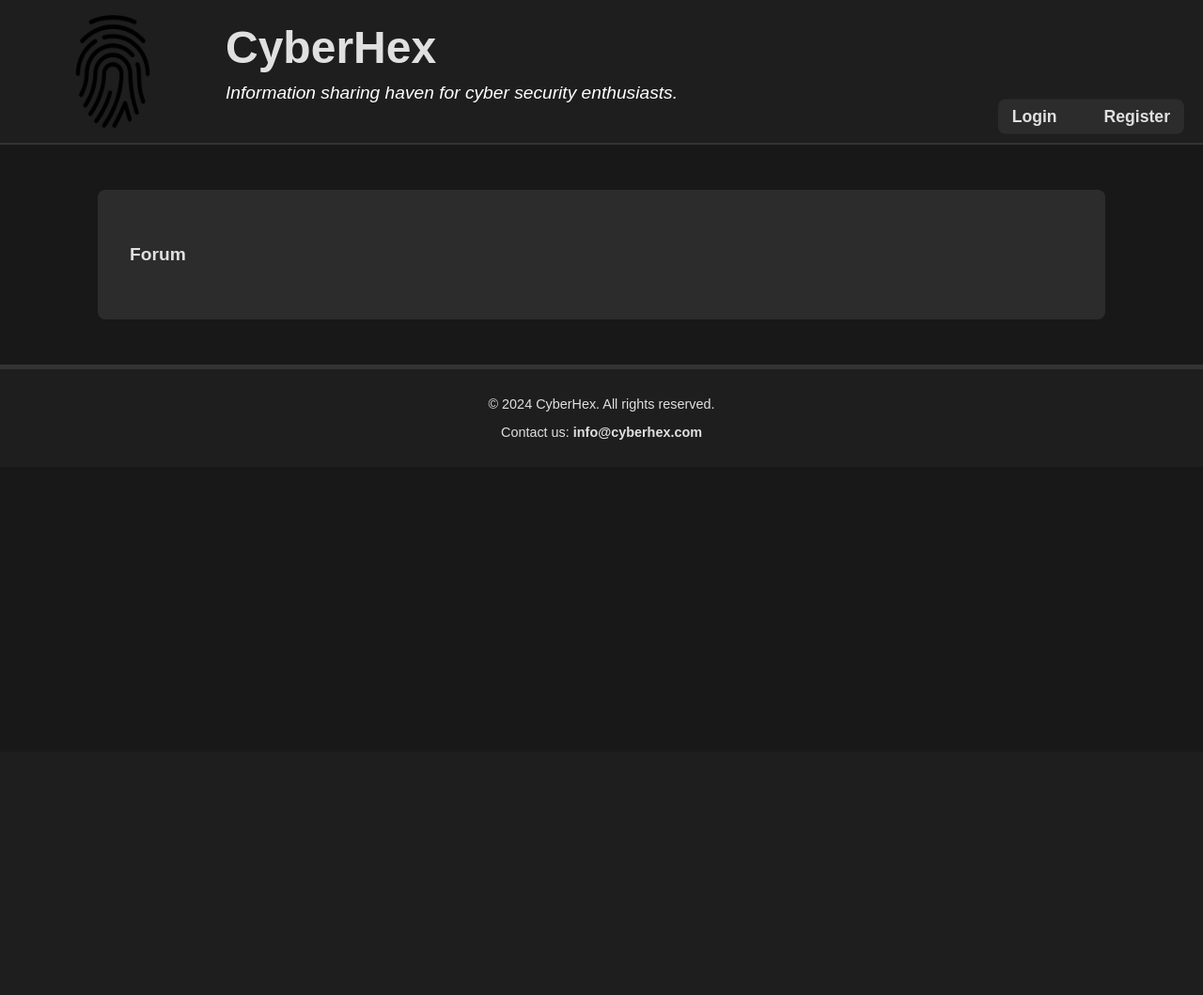
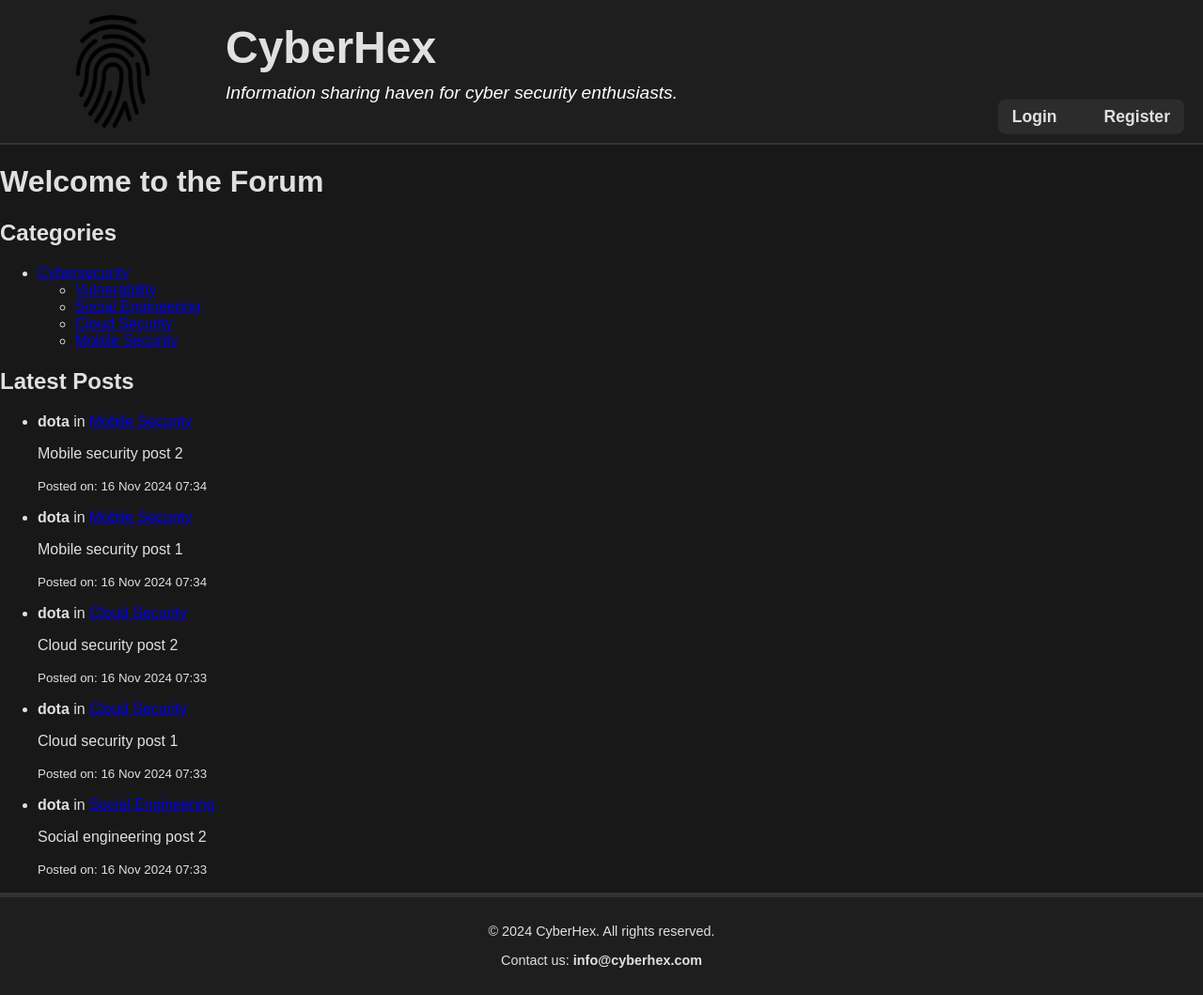
Before and after one commit to EmrullahAlku/CyberHex, a Django app: page / in a window 1280 px wide. Shown: the whole page at 94% size. Before the commit the page ends 468 px from the top, so only its background shows below. Run offline with Django 5.2, Linux system fonts and the light colour scheme; data comes from the database, SQL or seed files in the repository; both versions use the stored data as it was after the commit.

Commit message:
post demo & forum demo

```diff
--- a/CyberHex/templates/homepage.html
+++ /dev/null
@@ -1,9 +0,0 @@
-{% extends 'layout.html' %}
-
-{% block content %}
-<nav>
-    <ul>
-        <li><a href="{% url 'discussion_forum:forum_home' %}">Forum</a></li>
-    </ul>
-</nav>
-{% endblock %}
--- a/CyberHex/templates/layout.html
+++ b/CyberHex/templates/layout.html
@@ -11,7 +11,7 @@
                 <div class="logo-title-wrapper">
                     <img src="{% static 'images/logo.png' %}" alt="CyberHex Logo" class="logo">
                     <div class="text-container">
-                        <a href="{% url 'homepage' %}">
+                        <a href="{% url 'discussion_forum:forum_index' %}">
                             <h1>CyberHex</h1>
                         </a>
                         <p>Information sharing haven for cyber security enthusiasts.</p>
--- a/CyberHex/urls.py
+++ b/CyberHex/urls.py
@@ -4,9 +4,8 @@ from . import views
 
 urlpatterns = [
     path('admin/', admin.site.urls),
-    path('', views.homepage, name='homepage'),
     path('accounts/', include('user_accounts.urls')),
-    path('forum/', include('discussion_forum.urls')),
+    path('', include('discussion_forum.urls')),
     path('messages/', include('private_messages.urls')),
     path('interactions/', include('post_interactions.urls')),
     path('notifications/', include('notifications.urls')),
--- a/CyberHex/views.py
+++ b/CyberHex/views.py
@@ -1,4 +1 @@
 from django.shortcuts import render
-
-def homepage(request):
-    return render(request, 'homepage.html')
--- /dev/null
+++ b/discussion_forum/templates/discussion_forum/forum_index.html
@@ -0,0 +1,48 @@
+{% extends 'layout.html' %}
+{% load static %}
+
+{% block content %}
+
+<h1>Welcome to the Forum</h1>
+
+<section class="categories">
+    <h2>Categories</h2>
+    <ul>
+        {% for category in categories %}
+            <li>
+                <a href="{% url 'discussion_forum:category_topics' category_id=category.id %}">
+                    {{ category.name }}
+                </a>
+                <ul>
+                    {% for topic in category.topics.all %}
+                        <li>
+                            <a href="{% url 'discussion_forum:topic_detail' topic_title=topic.title %}">
+                                {{ topic.title }}
+                            </a>
+                        </li>
+                    {% empty %}
+                        <li>No topics in this category.</li>
+                    {% endfor %}
+                </ul>
+            </li>
+        {% empty %}
+            <li>No categories available.</li>
+        {% endfor %}
+    </ul>
+</section>
+
+<section class="latest-posts">
+    <h2>Latest Posts</h2>
+    <ul>
+        {% for post in latest_posts %}
+            <li>
+                <p><strong>{{ post.author.username }}</strong> in <a href="{% url 'discussion_forum:topic_detail' topic_title=post.topic.title %}">{{ post.topic.title }}</a></p>
+                <p>{{ post.content|truncatewords:20 }}</p>
+                <p><small>Posted on: {{ post.created_at|date:"d M Y H:i" }}</small></p>
+            </li>
+        {% empty %}
+            <li>No posts available.</li>
+        {% endfor %}
+    </ul>
+</section>
+{% endblock %}
--- a/discussion_forum/urls.py
+++ b/discussion_forum/urls.py
@@ -4,7 +4,8 @@ from . import views
 app_name = 'discussion_forum'
 
 urlpatterns = [
-    path('', views.forum_home, name='forum_home'),
-    path('home/', views.forum_home, name='forum_home'),
+    path('', views.forum_index, name='forum_index'),
     path('topic/<str:topic_title>/', views.topic_detail, name='topic_detail'),
+    path('category/<int:category_id>/', views.category_topics, name='category_topics'),
+    path('post/<int:post_id>/', views.post_detail, name='post_detail'),
 ]
--- a/discussion_forum/views.py
+++ b/discussion_forum/views.py
@@ -1,9 +1,6 @@
 from django.shortcuts import render, get_object_or_404
 from .models import Topic
-
-def forum_home(request):
-    topics = Topic.objects.all()
-    return render(request, 'discussion_forum/forum_home.html', {'topics': topics})
+from .models import Category, Post
 
 def topic_detail(request, topic_title):
     topic = get_object_or_404(Topic, title=topic_title)
@@ -14,4 +11,22 @@ def topic_detail(request, topic_title):
     })
 
 def forum_index(request):
-    return render(request, 'discussion_forum/forum_index.html')
+    categories = Category.objects.prefetch_related('topics').all()
+    latest_posts = Post.objects.select_related('author', 'topic').order_by('-created_at')[:5]
+    return render(request, 'discussion_forum/forum_index.html', {
+        'categories': categories,
+        'latest_posts': latest_posts,
+    })
+
+def category_topics(request, category_id):
+    category = get_object_or_404(Category, id=category_id)
+    topics = category.topics.all()
+    return render(request, 'discussion_forum/category_topics.html', {
+        'category': category,
+        'topics': topics,
+    })
+
+def post_detail(request, post_id):
+    post = get_object_or_404(Post, id=post_id)
+
+    return render(request, 'post_detail.html', {'post': post})
--- a/user_accounts/models.py
+++ b/user_accounts/models.py
@@ -3,8 +3,6 @@ from django.db import models
 
 class User(AbstractUser):
     pass
-
-# user_accounts/models.py
 
 class UserProfile(models.Model):
     user = models.OneToOneField(User, on_delete=models.CASCADE)
```
Also changed, not shown: discussion_forum/templates/discussion_forum/forum_home.html (deleted, +0 -21 lines), discussion_forum/templates/discussion_forum/post_detail.html (added, +22 -0 lines), post_interactions/templates/post_interactions/interactions_index.html (+10 -3 lines), post_interactions/views.py (+7 -1 lines), db.sqlite3.
